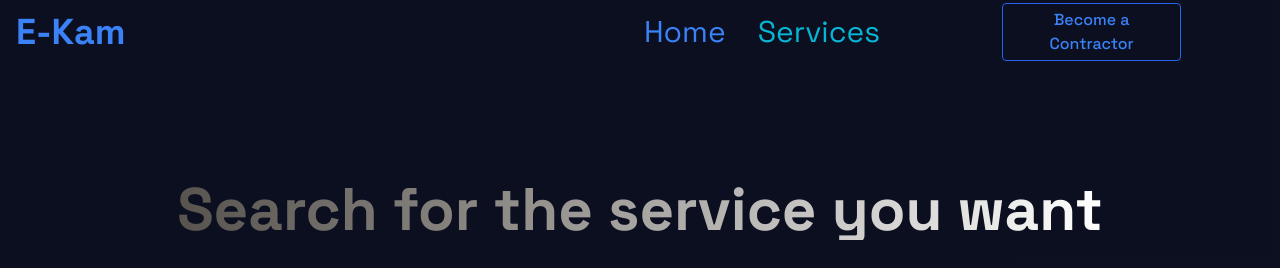
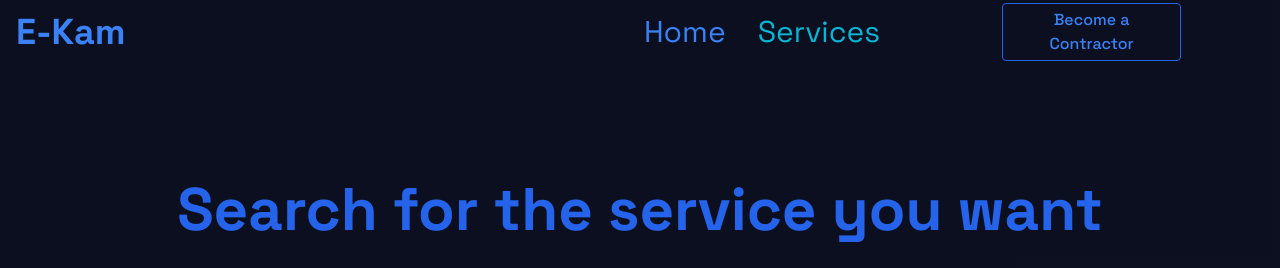
Before and after one commit to Samrat-Deula7/E-Kam, a React (Vite) app in the folder frontend/: page /services in a window 1280 px wide. Shown: the top 268 px of the page. Built offline with nearby package versions, Linux system fonts and the light colour scheme; no server answers.

Commit message:
working on improving the ui of services

```diff
--- a/frontend/src/components/Card.jsx
+++ b/frontend/src/components/Card.jsx
@@ -2,7 +2,7 @@ import User from "../assets/User.png";
 
 const Card = ({ Contractor }) => {
   return (
-    <div className="flex flex-col  items-center  bg-stone-600 h-80 w-65 md:w-115 rounded-2xl px-4 py-3 mb-5 ml-3 mr-3">
+    <div className="flex flex-col  items-center  bg-stone-600 h-80 w-65 md:w-115 rounded-2xl px-4 py-3 mb-5 ml-3 mr-3 overflow-wrap break-word">
       {/* This is div 1 */}
       <div className="grid grid-cols-1 md:grid-cols-2  mb-3 ">
         <div className="w-23 h-23 md:w-28 md:h-28 lg:w-31 lg:h-31  rounded-full bg-linear-to-r from-stone-600 to-white ">
--- a/frontend/src/components/Home.jsx
+++ b/frontend/src/components/Home.jsx
@@ -15,7 +15,6 @@ const Home = () => {
       <div className="relative flex items-center  justify-center">
         <section className="w-full  text-[#2563eb] py-20 mb-20">
           <div className="max-w-6xl mx-auto px-4">
-            {/* Heading */}
             <h2 className="text-center text-4xl md:text-6xl font-bold mb-4">
               Trusted by user worldwide
             </h2>
@@ -23,12 +22,11 @@ const Home = () => {
               This stats are just for demo purposes
             </p>
 
-            {/* Stats Grid */}
-            <div className="grid grid-cols-1 sm:grid-cols-2 lg:grid-cols-4 gap-6">
+            <div className="grid grid-cols-1 sm:grid-cols-2 lg:grid-cols-4 gap-6 ">
               {stats.map((item, index) => (
                 <div
                   key={index}
-                  className="bg-[#10172a] border border-gray-700 rounded-xl py-10 flex flex-col items-center"
+                  className="bg-[#10172a] border border-gray-700 rounded-xl py-10 flex flex-col items-center duration-200 transform hover:-translate-y-1 hover:border-none"
                 >
                   <span className="text-3xl font-semibold">{item.value}</span>
                   <span className="text-gray-400 text-sm mt-2">
--- a/frontend/src/components/services.jsx
+++ b/frontend/src/components/services.jsx
@@ -68,7 +68,7 @@ const Services = () => {
 
   return (
     <div className="pt-18 min-h-screen px-8 flex flex-col items-center justify-center w-full">
-      <h1 className="font-bold bg-linear-to-r from-stone-600 to-white bg-clip-text text-transparent text-2xl mb-5 md:text-6xl md:mb-7">
+      <h1 className="font-bold text-[#2563eb] text-2xl mb-5 md:text-6xl md:mb-7">
         Search for the service you want
       </h1>
       <div>
@@ -91,9 +91,7 @@ const Services = () => {
         <h4>{noContractor}</h4>
       </div>
 
-
       <div className="grid grid-cols-1 xl:grid-cols-2 2xl:grid-cols-3  place-items-center mt-6 mx-6 my-3 ">
-
         {searchData.map((Data) => {
           return <SearchCard key={Data._id} Data={Data} />;
         })}
@@ -101,7 +99,6 @@ const Services = () => {
         {allContractorData.map((Contractor) => {
           return <Card key={Contractor._id} Contractor={Contractor} />;
         })}
-
       </div>
     </div>
   );
```
